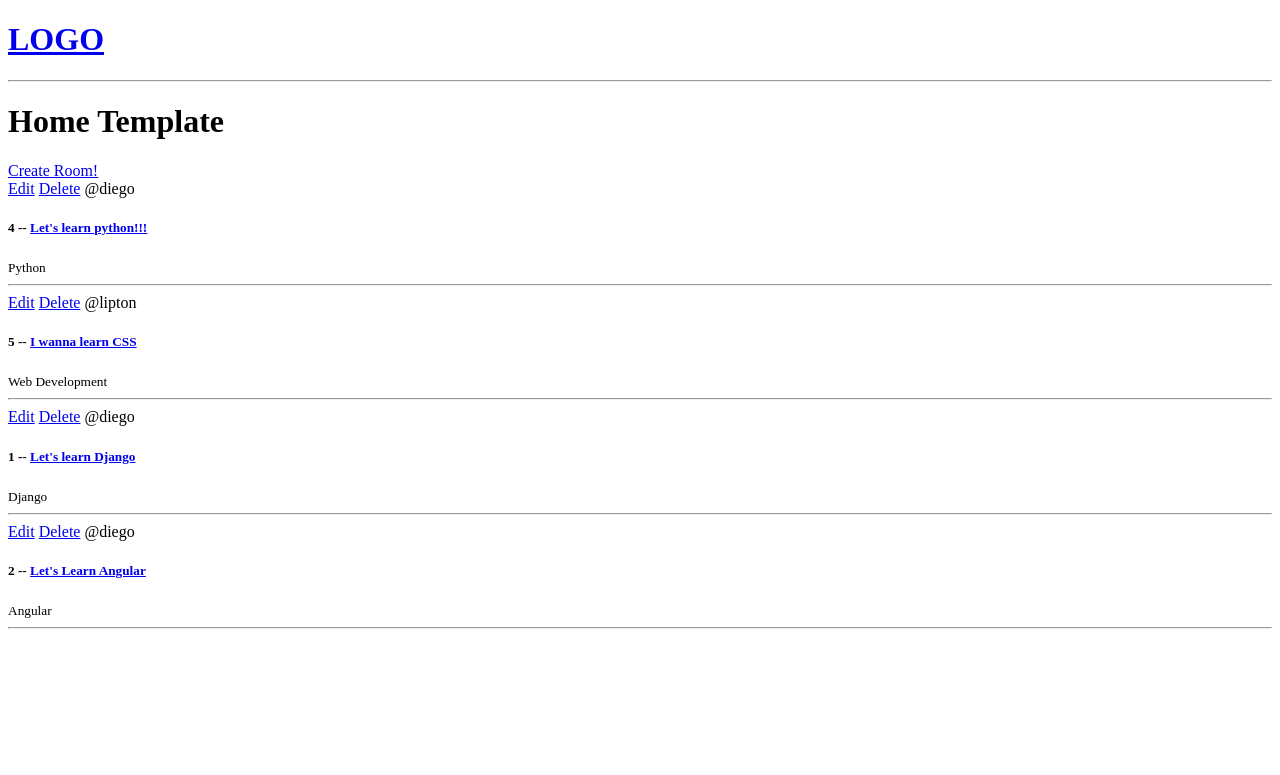
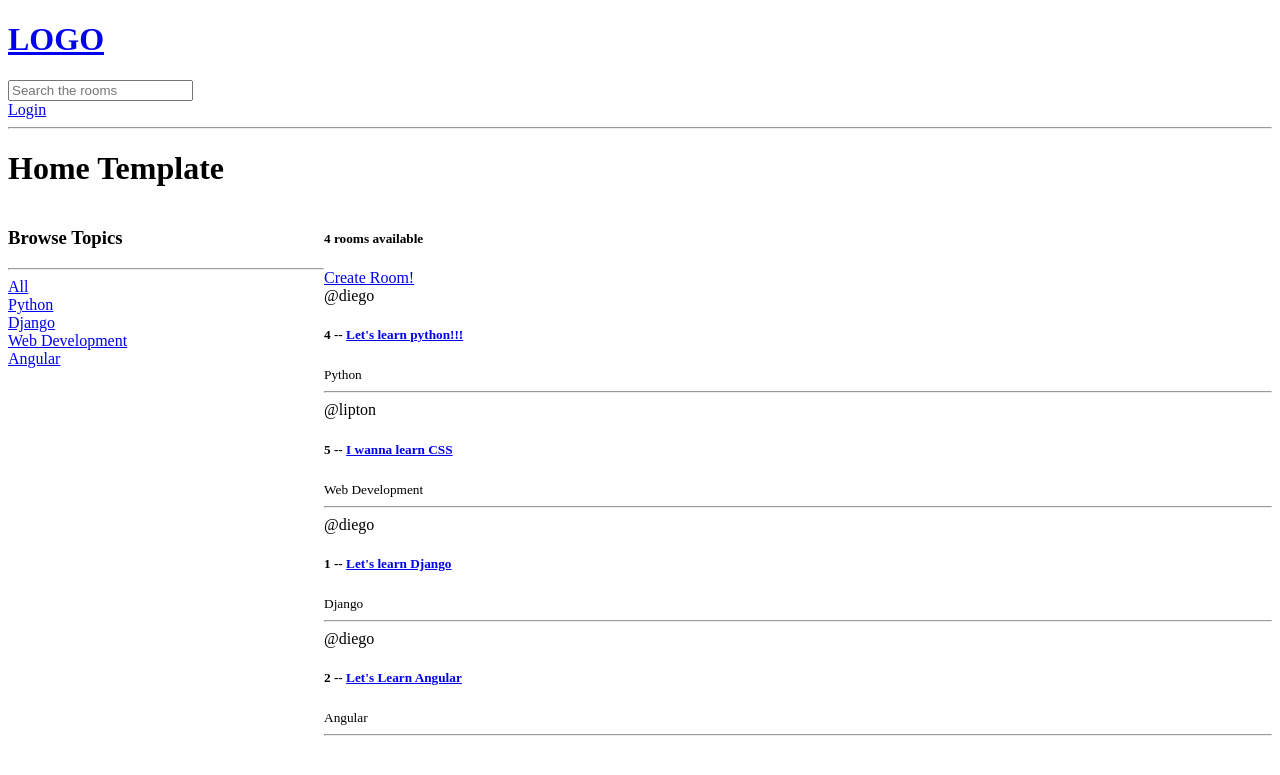
Before and after one commit to DevDiegoMaximo/DjangoCourse, a Django app: page / in a window 1280 px wide. Shown: the top 775 px of the page. Run offline with Django 5.2, Linux system fonts and the light colour scheme; data comes from the database, SQL or seed files in the repository; both versions use the stored data as it was after the commit.

Commit message:
- created a search for the rooms in the home page - created a login and logout pages - created authentications for logged users

```diff
--- a/base/templates/base/home.html
+++ b/base/templates/base/home.html
@@ -1,16 +1,42 @@
 {% extends 'main.html' %}
 
 {% block content %}
+
+<style>
+    .home-container{
+        display: grid;
+        grid-template-columns: 1fr 3fr;
+    }
+</style>
 <h1>Home Template</h1>
 
+<div class="home-container">
     <div>
+        <h3>Browse Topics</h3>
+        <hr>
+
+        <div>
+            <a href="{%url 'home'%}"> All </a>
+        </div>
+
+        {% for topic in topics %}
+            <div>
+                <a href=" {%url 'home'%}?q={{topic.name}} "> {{topic.name}} </a>
+            </div>
+        {% endfor %}
+    </div>
+
+    <div>
+        <h5> {{room_count}} rooms available </h5>
         <a href="{% url 'create-room' %}">Create Room!</a>
 
         <div>
             {% for room in rooms %}
                 <div>
+                    {% if room.host == request.user %}
                     <a href="{% url 'update-room' room.id %}">Edit</a>
                     <a href="{% url 'delete-room' room.id %}">Delete</a>
+                    {% endif %}
                     <span>@{{room.host.username}}</span>
                     <h5>{{room.id}} -- <a href="{% url 'room' room.id %}"> {{room.name}}</a> </h5>
                     <small>{{room.topic.name}}</small>
@@ -20,5 +46,8 @@
 
             {% endfor %}
         </div>
+
+    </div>
+
 </div>
 {% endblock content %}
--- a/base/urls.py
+++ b/base/urls.py
@@ -2,10 +2,13 @@ from django.urls import path
 from . import views
 
 urlpatterns =[
+    path('login/', views.loginPage, name="login"),
+    path('logout/', views.logoutUser, name="logout"),
     path('', views.home, name="home"),
     path('room/<str:pk>/', views.room , name="room"),
 
     path('create-room/', views.createRoom , name="create-room"),
     path('update-room/<str:pk>/', views.updateRoom , name="update-room"),
     path('delete-room/<str:pk>/', views.deleteRoom , name="delete-room"),
+
 ]
--- a/base/views.py
+++ b/base/views.py
@@ -1,6 +1,12 @@
 from django.shortcuts import render, redirect
-from .models import Room
+from django.contrib.auth.models import User
+from django.db.models import Q
+from .models import Room, Topic
 from .forms import RoomForm
+from django.contrib import messages
+from django.contrib.auth import authenticate, login, logout
+from django.contrib.auth.decorators import login_required
+from django.http import HttpResponse
 # Create your views here.
 
 # rooms =[
@@ -9,10 +15,44 @@ from .forms import RoomForm
 #     {'id':3, 'name':'Frontend developers'},
 
 # ]
+def loginPage(request):
+
+    if request.user.is_authenticated :
+        return redirect('home')
+
+    if request.method == 'POST':
+        username = request.POST.get('username')
+        password = request.POST.get('password')
+
+        try:
+            user = User.objects.get(username=username)
+        except:
+            messages.error(request, 'User does not exists')
+
+        user = authenticate(request, username=username, password=password)
+
+        if user is not None:
+            login(request, user)
+            return redirect('home')
+        else:
+            messages.error(request, 'Username or Password does not exists')
+
+    context = {}
+    return render(request,'base/login_register.html' , context)
+
+def logoutUser(request):
+    logout(request)
+    return redirect('home')
 
 def home(request):
-    rooms = Room.objects.all()
-    context ={'rooms':rooms}
+    q = request.GET.get('q') if request.GET.get('q') != None else ''
+    rooms = Room.objects.filter(Q(topic__name__icontains=q) |
+                                Q(name__icontains=q) |
+                                Q(description__icontains=q))
+
+    topics = Topic.objects.all()
+    room_count= rooms.count()
+    context ={'rooms':rooms, 'topics': topics, 'room_count': room_count}
     return render(request, 'base/home.html', context)
 
 
@@ -21,6 +61,7 @@ def room(request,pk):
     context ={'room': room}
     return render(request, 'base/room.html', context)
 
+@login_required(login_url='/login')
 def createRoom(request):
     form = RoomForm()
     if request.method == 'POST':
@@ -31,9 +72,13 @@ def createRoom(request):
     context={'form':form}
     return render(request, 'base/room_form.html', context)
 
+@login_required(login_url='/login')
 def updateRoom(request, pk):
     room = Room.objects.get(id=pk)
     form = RoomForm(instance=room)
+
+    if request.user != room.host:
+        return HttpResponse('You are not allowed here')
 
     if request.method == 'POST':
         form = RoomForm(request.POST, instance=room)
@@ -43,8 +88,13 @@ def updateRoom(request, pk):
     context ={'form': form}
     return render(request, 'base/room_form.html', context)
 
+@login_required(login_url='/login')
 def deleteRoom(request, pk):
     room = Room.objects.get(id=pk)
+
+    if request.user != room.host:
+        return HttpResponse('You are not allowed here')
+
     if request.method == 'POST':
         room.delete()
         return redirect('home')
--- a/templates/main.html
+++ b/templates/main.html
@@ -8,6 +8,14 @@
 <body>
     {% include 'navbar.html' %}
 
+    {% if messages %}
+    <ul class="messages">
+        {%for message in messages %}
+        <li> {{ message }} </li>
+            {% endfor %}
+    </ul>
+    {% endif %}
+
     {% block content %}
 
     {% endblock %}
--- a/templates/navbar.html
+++ b/templates/navbar.html
@@ -2,4 +2,16 @@
     <h1>LOGO</h1>
 </a>
 
+<form method="GET" action=" {% url 'home' %} ">
+    <input type="text" name="q" placeholder="Search the rooms">
+</form>
+
+{% if request.user.is_authenticated %}
+<a href=" {% url 'logout' %} ">Logout</a>
+
+{% else %}
+<a href=" {% url 'login' %} ">Login</a>
+
+{% endif %}
+
 <hr>
```
Also changed, not shown: base/templates/base/login_register.html (added, +19 -0 lines), db.sqlite3. Lines whose indentation alone changed are shown as unchanged.
